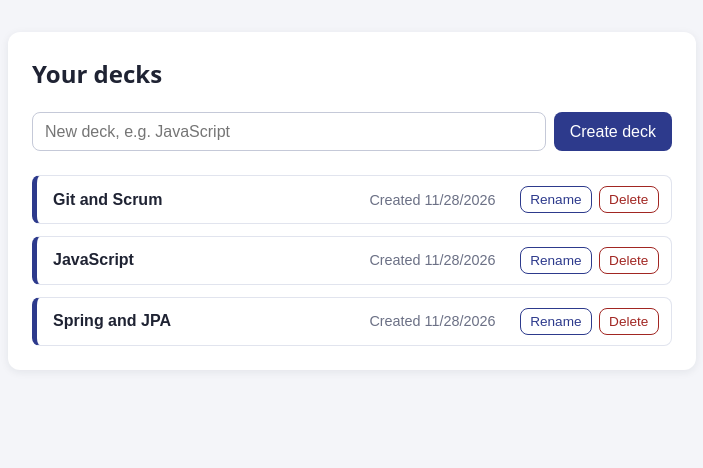
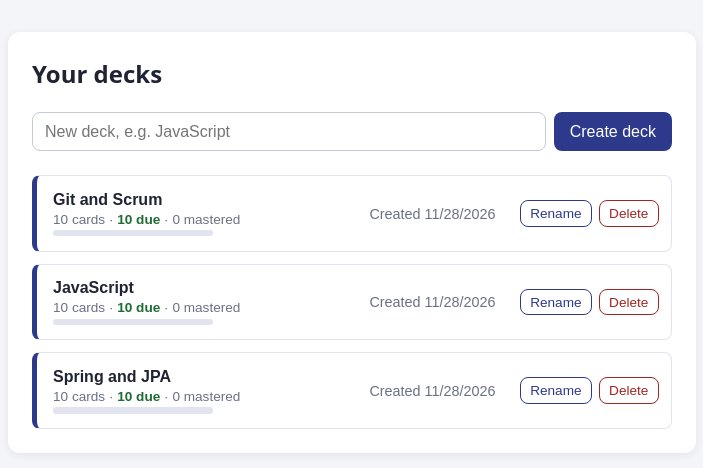
Before and after one commit to GiorgosFoteinopoulos/study-cards, a Spring Boot app: page / in a window 1280 px wide. Shown: the part 119-587 px from the top of the page, without its empty margins (288-991 px from the left). Run offline with Spring Boot 4, Linux system fonts and the light colour scheme; data comes from the database, SQL or seed files in the repository.

Commit message:
SC-11 Show deck progress and a session summary
Deck meta line and progress bar, rating chips on the Done screen, and deck numbers reloaded whenever cards change.

```diff
--- a/src/main/resources/static/css/styles.css
+++ b/src/main/resources/static/css/styles.css
@@ -190,8 +193,41 @@ button.danger:hover {
     background: transparent;
 }
 
+.deck-info {
+    display: grid;
+    gap: 0.2rem;
+    min-width: 0;
+}
+
 .deck-name {
     font-weight: 600;
+}
+
+.deck-meta {
+    color: #6b7085;
+    font-size: 0.85rem;
+}
+
+.deck-meta .due {
+    color: #1e6b34;
+    font-weight: 600;
+}
+
+
+.progress {
+    display: block;
+    width: 10rem;
+    max-width: 100%;
+    height: 0.4rem;
+    overflow: hidden;
+    border-radius: 999px;
+    background: #e1e4ee;
+}
+
+.progress-fill {
+    display: block;
+    height: 100%;
+    background: #1e6b34;
 }
 
 .deck-date {
--- a/src/main/resources/static/index.html
+++ b/src/main/resources/static/index.html
@@ -134,6 +134,7 @@
                 <div id="study-done" class="study-done" hidden>
                     <p class="study-done-title">Done!</p>
                     <p id="study-done-text"></p>
+                    <ul id="study-summary" class="study-summary"></ul>
                     <div class="study-buttons">
                         <button type="button" id="study-again">Study
                             again</button>
--- a/src/main/resources/static/js/main.js
+++ b/src/main/resources/static/js/main.js
@@ -179,6 +179,7 @@ async function handleCardSubmit(event) {
         }
         setCardFormMode(null);
         await loadCards();
+        await loadDecks();
     } catch (error) {
         console.error(error);
         showMessage("card", error.message, true);
@@ -219,6 +220,7 @@ async function handleDeleteCard(cardId) {
         }
         showMessage("card", "Card deleted.", false);
         await loadCards();
+        await loadDecks();
     } catch (error) {
         console.error(error);
         showMessage("card", error.message, true);
@@ -251,7 +253,6 @@ function handleCardKey(event) {
         cancelCardEdit();
     }
 }
-
 
 
 async function startStudy() {
@@ -330,6 +331,7 @@ function endStudy() {
     session = null;
     hideStudyPanel();
     loadCards();
+    loadDecks();
     focusStudyStart();
 }
 
--- a/src/main/resources/static/js/study.js
+++ b/src/main/resources/static/js/study.js
@@ -49,6 +49,14 @@ export class StudySession {
         return this.#revealed.size;
     }
 
+    get ratingCounts() {
+        const counts = { AGAIN: 0, HARD: 0, GOOD: 0, EASY: 0 };
+        for (const rating of this.#ratings.values()) {
+            counts[rating]++;
+        }
+        return counts;
+    }
+
     get ratedCount() {
         return this.#ratings.size;
     }
--- a/src/main/resources/static/js/ui.js
+++ b/src/main/resources/static/js/ui.js
@@ -71,6 +71,38 @@ function actionButton(label, action, extraClass) {
     return button;
 }
 
+function deckMeta(deck) {
+    const meta = document.createElement("span");
+    meta.className = "deck-meta";
+
+    if (deck.cardCount === 0) {
+        meta.textContent = "No cards yet";
+        return meta;
+    }
+
+    const due = document.createElement("span");
+    due.className = deck.dueCount > 0 ? "due" : "";
+    due.textContent = `${deck.dueCount} due`;
+
+    meta.append(`${deck.cardCount} cards · `, due, ` · ${deck.masteredCount} mastered`);
+    return meta;
+}
+
+function progressBar(deck) {
+    const percent = deck.cardCount === 0 ? 0 : Math.round(100 * deck.masteredCount / deck.cardCount);
+
+    const track = document.createElement("span");
+    track.className = "progress";
+    track.title = `${percent}% mastered`;
+
+    const fill = document.createElement("span");
+    fill.className = "progress-fill";
+    fill.style.width = `${percent}%`;
+
+    track.append(fill);
+    return track;
+}
+
 
 export function renderDecks(decks, selectedDeckId) {
     deckList.replaceChildren();
@@ -85,15 +117,20 @@ export function renderDecks(decks, selectedDeckId) {
         selectButton.className = "deck-button";
         selectButton.dataset.deckId = deck.id;
 
+        const info = document.createElement("span");
+        info.className = "deck-info";
+
         const name = document.createElement("span");
         name.className = "deck-name";
         name.textContent = deck.name;
+
+        info.append(name, deckMeta(deck), progressBar(deck));
 
         const date = document.createElement("span");
         date.className = "deck-date";
         date.textContent = "Created " + new Date(deck.createdAt).toLocaleDateString();
 
-        selectButton.append(name, date);
+        selectButton.append(info, date);
 
         const actions = document.createElement("div");
         actions.className = "deck-actions";
@@ -290,6 +327,18 @@ export function renderStudy(session, cardChanged) {
     ratingButtons.hidden = !session.flipped;   // rate only after seeing the answer
 }
 
+function renderSummary(counts) {
+    studySummary.replaceChildren();
+    const labels = { AGAIN: "Again", HARD: "Hard", GOOD: "Good", EASY: "Easy" };
+
+    for (const [rating, label] of Object.entries(labels)) {
+        const item = document.createElement("li");
+        item.className = rating.toLowerCase();
+        item.textContent = `${label}: ${counts[rating]}`;
+        studySummary.append(item);
+    }
+}
+
 export function setRatingBusy(busy) {
     for (const button of ratingButtons.querySelectorAll("button")) {
         button.disabled = busy;
```
Also changed, not shown: other parts of src/main/resources/static/css/styles.css (+45 -0 lines).
